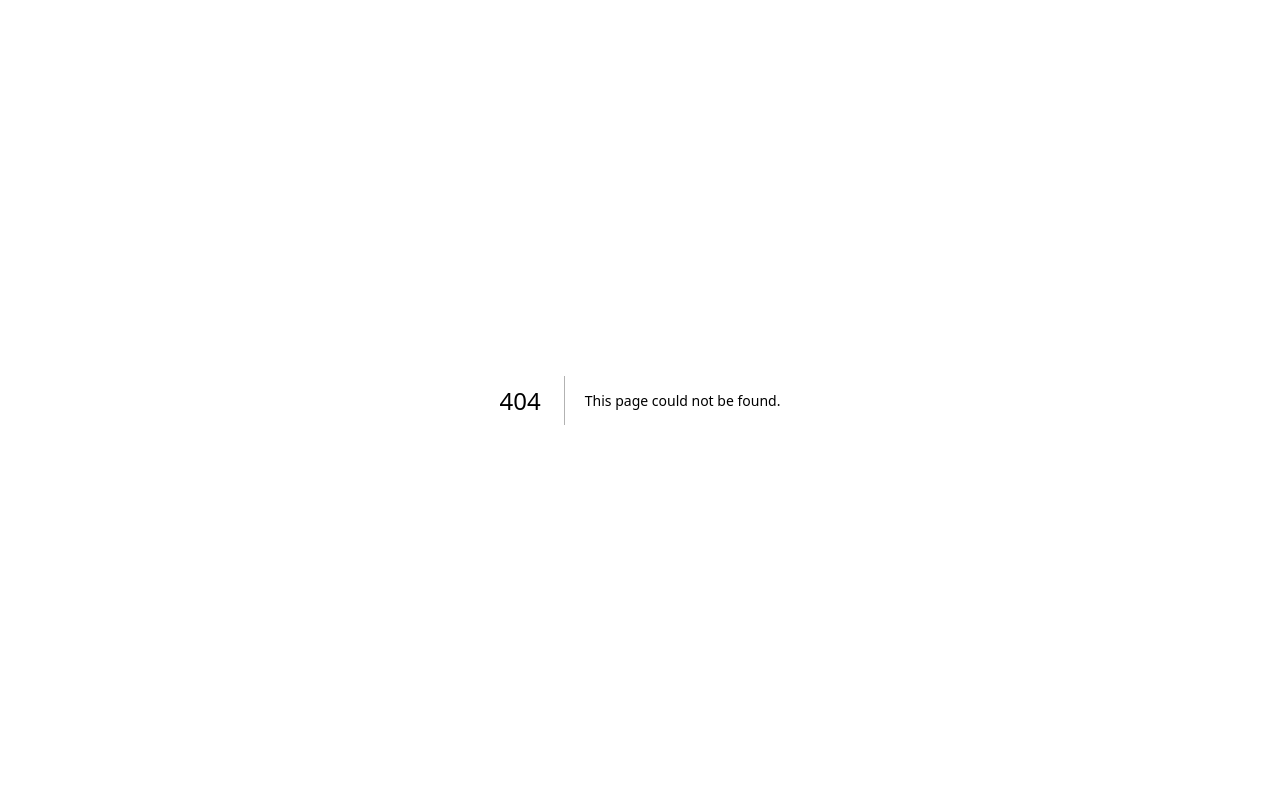
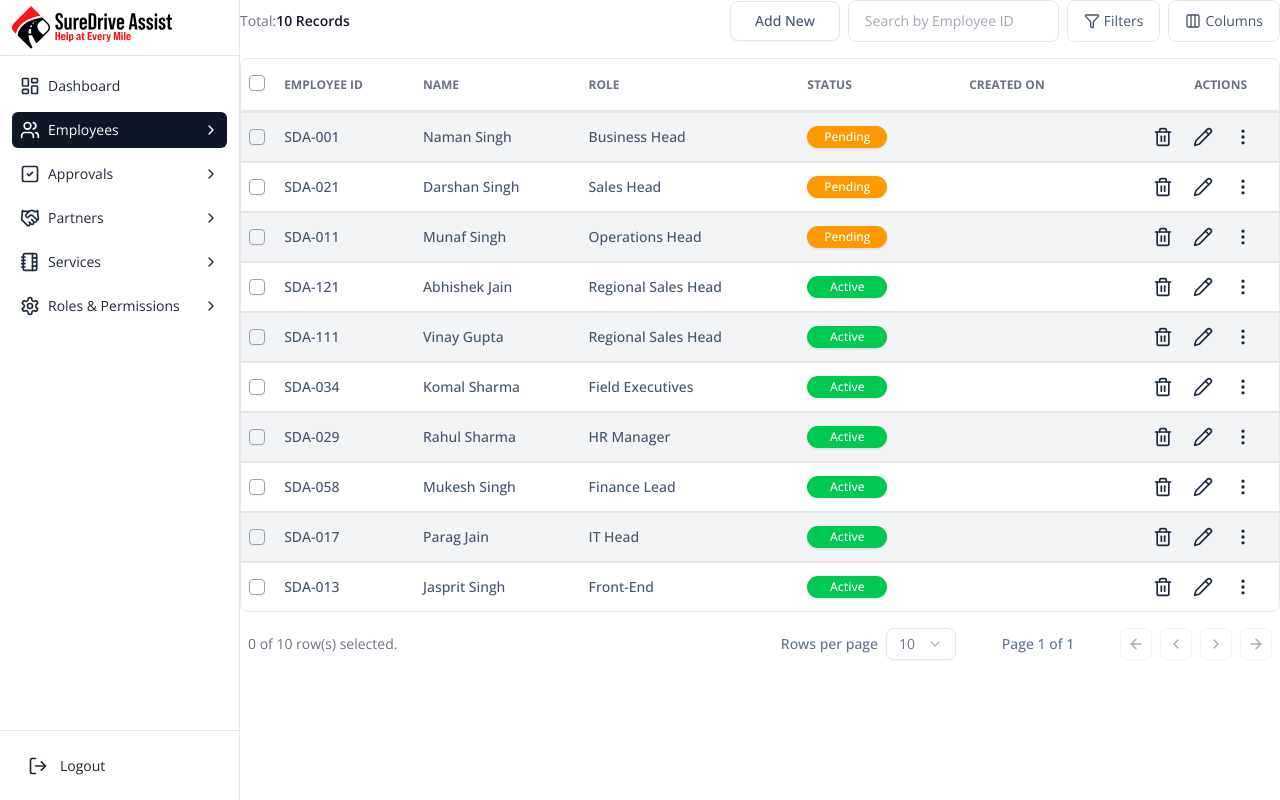
Before and after one commit to webbywolf/suredrive-assist-crm, a Next.js app: page /employees/all in a window 1280 px wide. Before the commit this address had no page. Built offline with nearby package versions, Linux system fonts and the light colour scheme.

Commit message:
fix: file not found

```diff
--- /dev/null
+++ b/app/(private)/employees/all/data/columns.tsx
@@ -0,0 +1,113 @@
+"use client";
+
+import { ColumnDef } from "@tanstack/react-table";
+import { Users } from "./types";
+import {
+  ArrowUpDown,
+  Delete,
+  Edit,
+  EllipsisVertical,
+  Pencil,
+  Trash2,
+} from "lucide-react";
+import { Button } from "@/components/ui/button";
+import { Checkbox } from "@/components/ui/checkbox";
+import { Chip } from "@/components/ui/chip";
+
+export const columns: ColumnDef<Users>[] = [
+  {
+    id: "select",
+    header: ({ table }) => (
+      <Checkbox
+        checked={
+          table.getIsAllPageRowsSelected() ||
+          (table.getIsSomePageRowsSelected() && "indeterminate")
+        }
+        onCheckedChange={(value) => table.toggleAllPageRowsSelected(!!value)}
+        aria-label="Select all"
+      />
+    ),
+    cell: ({ row }) => (
+      <Checkbox
+        checked={row.getIsSelected()}
+        onCheckedChange={(value) => row.toggleSelected(!!value)}
+        aria-label="Select row"
+      />
+    ),
+    enableSorting: false,
+    enableHiding: false,
+  },
+  {
+    accessorKey: "employee_id",
+    header: "Employee ID",
+    cell: ({ row }) => (
+      <div className="capitalize">{row.getValue("employee_id")}</div>
+    ),
+  },
+  {
+    accessorKey: "name",
+    header: "NAME",
+    cell: ({ row }) => <div className="capitalize">{row.getValue("name")}</div>,
+  },
+  // {
+  //   accessorKey: "email",
+  //   header: ({ column }) => {
+  //     return (
+  //       <Button
+  //         variant="ghost"
+  //         className="uppercase"
+  //         onClick={() => column.toggleSorting(column.getIsSorted() === "asc")}
+  //       >
+  //         Email
+  //         <ArrowUpDown />
+  //       </Button>
+  //     );
+  //   },
+  //   cell: ({ row }) => <div className="lowercase">{row.getValue("email")}</div>,
+  // },
+  {
+    accessorKey: "role",
+    header: () => <div className=" uppercase">Role</div>,
+    cell: ({ row }) => <p className="">{row.getValue("role")}</p>,
+  },
+  {
+    accessorKey: "status",
+    header: () => <div className=" uppercase">Status</div>,
+    cell: ({ row }) => (
+      <Chip
+        className="w-20 items-center"
+        variant={row.getValue("status").toLowerCase()}
+      >
+        {row.getValue("status")}
+      </Chip>
+    ),
+  },
+  {
+    accessorKey: "created_on",
+    header: () => <div className="text-center uppercase">Created On</div>,
+    cell: ({ row }) => (
+      <div className="capitalize text-center">{row.getValue("created_on")}</div>
+    ),
+  },
+  {
+    id: "actions",
+    header: () => <div className="text-right uppercase pr-6">Actions</div>,
+    cell: ({ row }) => {
+      return (
+        <div className="flex gap-2 justify-end pr-3">
+          <div className="flex gap-2">
+            <button className="p-1 size-8 div-center cursor-pointer rounded-full hover:bg-gray-200 text-slate-800">
+              <Trash2 size={20} />
+            </button>
+            <button className="p-1 size-8 div-center cursor-pointer rounded-full hover:bg-gray-200 text-slate-800">
+              <Pencil size={20} />
+            </button>
+          </div>
+          <button className="p-1 size-8 div-center cursor-pointer rounded-full hover:bg-gray-200 text-slate-800">
+            <EllipsisVertical size={20} />
+          </button>
+        </div>
+      );
+    },
+  },
+];
--- /dev/null
+++ b/app/(private)/employees/all/data/index.tsx
@@ -0,0 +1,104 @@
+import React from "react"
+import { columns } from "./columns"
+import { DataTable } from "@/components/table/DataTable"
+import { Button } from "@/components/ui/button"
+import Link from "next/link"
+export type Employee = {
+  employee_id: string
+  name: string
+  status: "Pending" | "Active" | "Rejected"
+  role: string
+  created_by: string
+}
+const data: Employee[] = [
+  {
+    employee_id: "SDA-001",
+    name: "Naman Singh",
+    role: "Business Head",
+    status: "Pending",
+    created_by: "24/02/2025",
+  },
+  {
+    employee_id: "SDA-021",
+    name: "Darshan Singh",
+    role: "Sales Head",
+    status: "Pending",
+    created_by: "24/02/2025",
+  },
+  {
+    employee_id: "SDA-011",
+    name: "Munaf Singh",
+    role: "Operations Head",
+    status: "Pending",
+    created_by: "24/02/2025",
+  },
+  {
+    employee_id: "SDA-121",
+    name: "Abhishek Jain",
+    role: "Regional Sales Head",
+    status: "Active",
+    created_by: "24/02/2025",
+  },
+  {
+    employee_id: "SDA-111",
+    name: "Vinay Gupta",
+    role: "Regional Sales Head",
+    status: "Active",
+    created_by: "24/02/2025",
+  },
+  {
+    employee_id: "SDA-034",
+    name: "Komal Sharma",
+    role: "Field Executives",
+    status: "Active",
+    created_by: "24/02/2025",
+  },
+  {
+    employee_id: "SDA-029",
+    name: "Rahul Sharma",
+    role: "HR Manager",
+    status: "Active",
+    created_by: "24/02/2025",
+  },
+  {
+    employee_id: "SDA-058",
+    name: "Mukesh Singh",
+    role: "Finance Lead",
+    status: "Active",
+    created_by: "24/02/2025",
+  },
+  {
+    employee_id: "SDA-017",
+    name: "Parag Jain",
+    role: "IT Head",
+    status: "Active",
+    created_by: "24/02/2025",
+  },
+  {
+    employee_id: "SDA-013",
+    name: "Jasprit Singh",
+    role: "Front-End",
+    status: "Active",
+    created_by: "24/02/2025",
+  },
+]
+
+export default function ExistingUsers() {
+  return (
+    <DataTable
+      columns={columns}
+      data={data}
+      filterOptions={{ label: "Employee ID", value: "employee_id" }}
+      addButton={<AddButton />}
+      paginationOption
+    />
+  )
+}
+
+const AddButton = () => {
+  return (
+    <Button variant="outline" size="lg" className="text-slate-600">
+      <Link href={"/users/add-new"}>Add New</Link>
+    </Button>
+  )
+}
--- /dev/null
+++ b/app/(private)/employees/all/page.tsx
@@ -0,0 +1,8 @@
+import React from "react"
+import ExistingUsers from "./data"
+
+const Page = () => {
+  return <ExistingUsers />
+}
+
+export default Page
--- a/app/(private)/onboarding/page.tsx
+++ /dev/null
@@ -1,10 +0,0 @@
-import Onboarding from "@/sections/employee-onboarding";
-import React from "react";
-
-export default function onboarding() {
-  return (
-    <>
-      <Onboarding />
-    </>
-  );
-}
```
